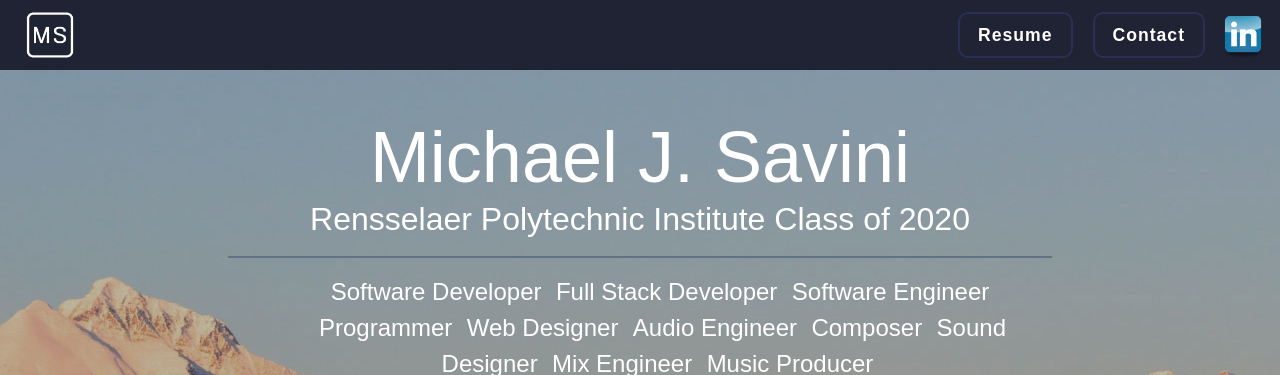
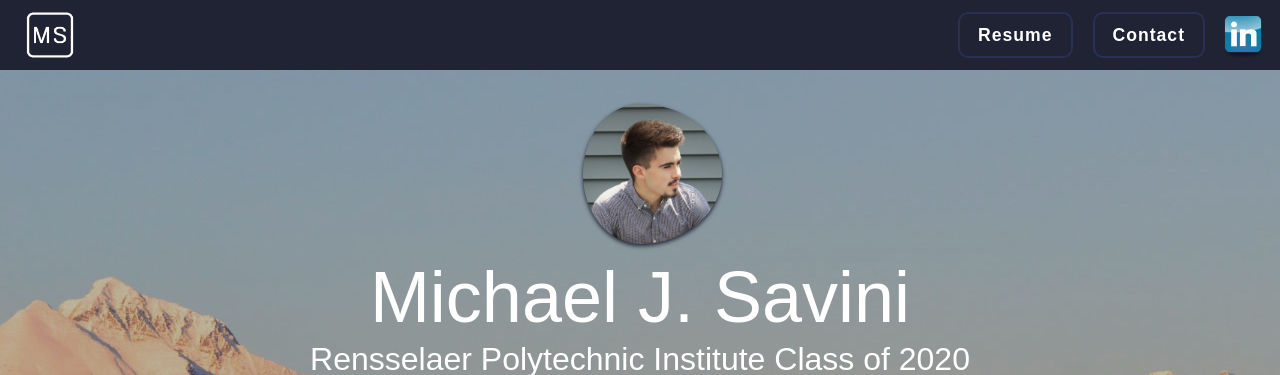
Before and after one commit to msavini/webresume, a Django app: page / in a window 1280 px wide. Shown: the top 375 px of the page. Run offline with Django 3.2, Linux system fonts and the light colour scheme; some libraries are stand-ins or nearby versions; some web fonts are replaced.

Commit message:
fixes and reformat index

```diff
--- a/resume/templates/index.html
+++ b/resume/templates/index.html
@@ -7,10 +7,13 @@
 	<img width="100%" src="{% static "crop-mountains.jpg"%}"alt="no-background-image">
 </div>
 <div class="col-md-8 offset-md-2 home-content">
-	<div class="col-md-8 offset-md-2 home-text" style="margin-top:20px;" id="header_fade">
+	<div class="col-md-8 offset-md-2 home-text" style="margin-top:10px;" id="header_fade">
+		<div class="text-center home-text"style="margin-bottom:10px;">
+			<img style="border-radius:50%;"width="20%" src="{% static "headshot.jpg"%}"alt="no-background-image">
+		</div>
 		<h1 style="margin-bottom:0;padding-bottom:0;">Michael J. Savini</h1>
 		<h2 style="text-align:center;">Rensselaer Polytechnic Institute Class of 2020</h2>
-		<p style="width:inherit; border-bottom: 2px #617285 solid;"> &nbsp; </p>
+		<p style="width:inherit; border-bottom: 2px #202333 solid;"> &nbsp; </p>
 	</div>
 	<div class="col-md-8 offset-md-2 home-text" id="header_fade">
 		<div class="professional-titles" style="display:inline;">
@@ -27,17 +30,19 @@
 				<li>Music Producer</li>
 		</div>
 	</div>
-	<div class="col-md-2 offset-md-4"style="position: relative;">
-		<div style="position:absolute;">
+	<!--
+	<div class="w-100 col-md-4 offset-md-4">
+		<div style="position:absolute; text-align:center;">
 			<img id="right-img" style="display:inline;" height="350px" src="{% static "pic-edit-3-left.png"%}"alt="no-pic-edit-1">
 		</div>
-		<div style="position:absolute;">
+		<div style="position:absolute; text-align:center;">
 			<img id="mid-img" style="display:inline!important;" height="350px" src="{% static "pic-edit-3-mid.png"%}"alt="no-pic-edit-1">
 		</div>
-		<div style="position:absolute;">
+		<div style="position:absolute; text-align:center;">
 			<img id="left-img" style="display:inline!important;" height="350px" src="{% static "pic-edit-3-right.png"%}"alt="no-pic-edit-1">
 		</div>
 	</div>
+	-->
 </div>
 <script>
 </script>
```
Also changed, not shown: resume/static/style.css (+12 -7 lines).
